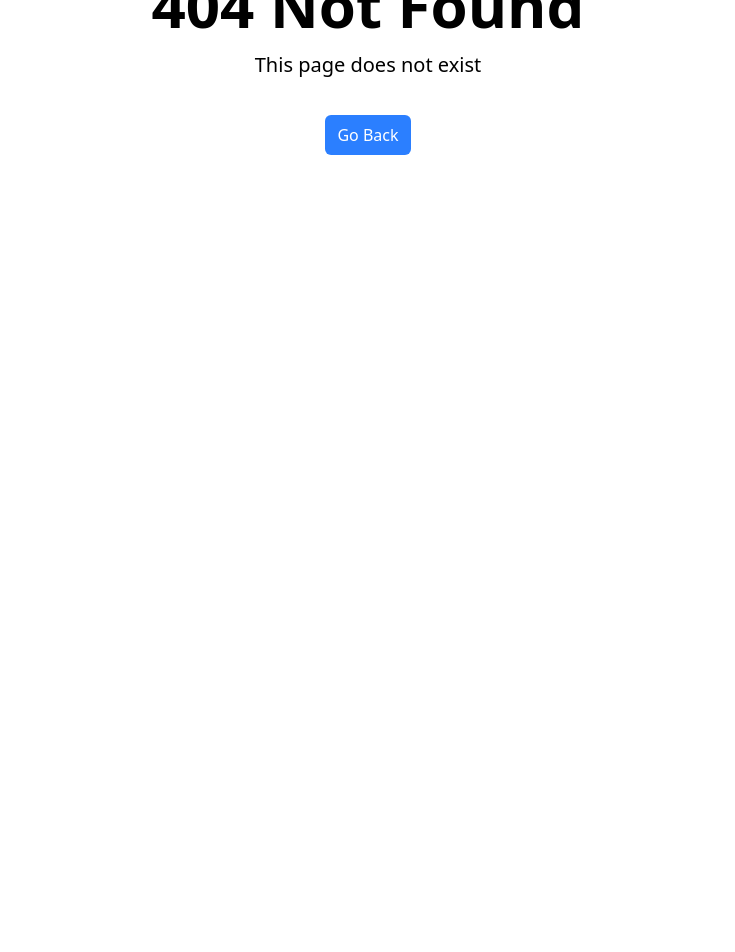
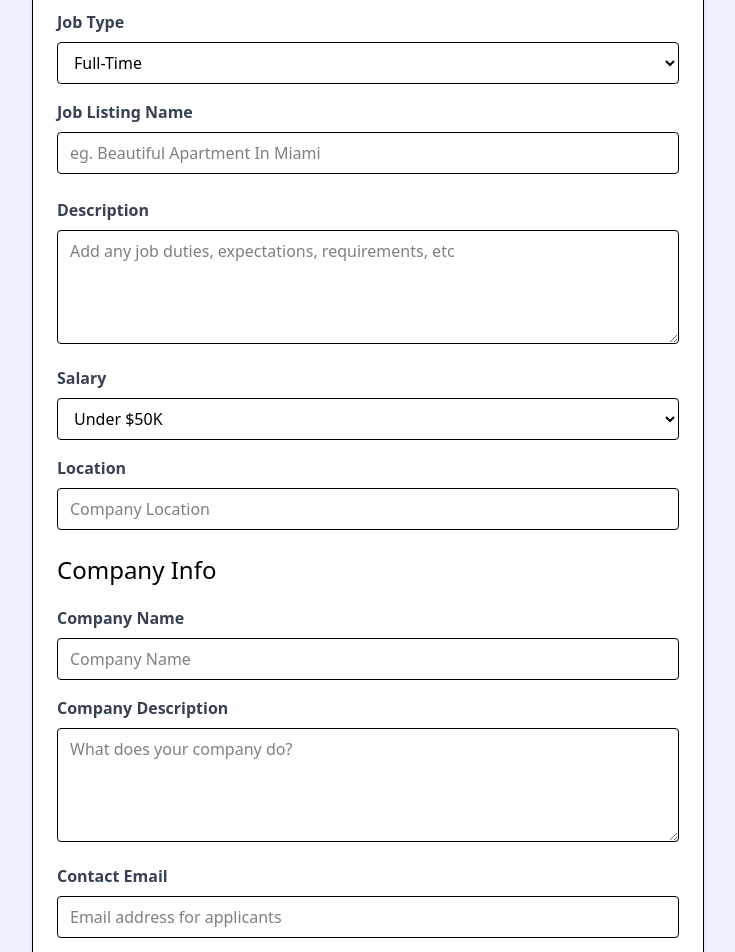
Before and after one commit to mmanoha2/react-crash-course, a React (Vite) app: page /add-job in a window 1280 px wide. Before the commit this address had no page. Shown: the part 260-1212 px from the top of the page, without its empty margins (272-1007 px from the left). Before the commit the page ends 800 px from the top, so only its background shows below. Built offline with nearby package versions, Linux system fonts and the light colour scheme.

Commit message:
Add "Add Job" page and integrate it into the routing system
Introduced a new page, `AddJobPage`, allowing users to create job listings. Updated `App.tsx` to include routing for the new page and adjusted `JobPage` to streamline state initialization for job details.

```diff
--- a/src/App.tsx
+++ b/src/App.tsx
@@ -9,6 +9,7 @@
 import JobsPage from "./pages/JobsPage.tsx";
 import PageNotFound from "./pages/PageNotFound.tsx";
 import JobPage from "./pages/JobPage.tsx";
+import AddJobPage from "./pages/AddJobPage.tsx";
 
 const App = () => {
   const router = createBrowserRouter(
@@ -17,6 +18,7 @@
         <Route path="/" element={<HomePage />} />
         <Route path="/jobs" element={<JobsPage />} />
         <Route path="/job/:id" element={<JobPage />} />
+        <Route path="/add-job" element={<AddJobPage />} />
         <Route path="*" element={<PageNotFound />} />
       </Route>,
     ),
--- /dev/null
+++ b/src/pages/AddJobPage.tsx
@@ -0,0 +1,179 @@
+const AddJobPage = () => {
+  return (
+    <section className="bg-indigo-50">
+      <div className="container m-auto max-w-2xl py-24">
+        <div className="bg-white px-6 py-8 mb-4 shadow-md rounded-md border m-4 md:m-0">
+          <form>
+            <h2 className="text-3xl text-center font-semibold mb-6">Add Job</h2>
+
+            <div className="mb-4">
+              <label
+                htmlFor="type"
+                className="block text-gray-700 font-bold mb-2"
+              >
+                Job Type
+              </label>
+              <select
+                id="type"
+                name="type"
+                className="border rounded w-full py-2 px-3"
+                required
+              >
+                <option value="Full-Time">Full-Time</option>
+                <option value="Part-Time">Part-Time</option>
+                <option value="Remote">Remote</option>
+                <option value="Internship">Internship</option>
+              </select>
+            </div>
+
+            <div className="mb-4">
+              <label className="block text-gray-700 font-bold mb-2">
+                Job Listing Name
+              </label>
+              <input
+                type="text"
+                id="title"
+                name="title"
+                className="border rounded w-full py-2 px-3 mb-2"
+                placeholder="eg. Beautiful Apartment In Miami"
+                required
+              />
+            </div>
+            <div className="mb-4">
+              <label
+                htmlFor="description"
+                className="block text-gray-700 font-bold mb-2"
+              >
+                Description
+              </label>
+              <textarea
+                id="description"
+                name="description"
+                className="border rounded w-full py-2 px-3"
+                rows={4}
+                placeholder="Add any job duties, expectations, requirements, etc"
+              ></textarea>
+            </div>
+
+            <div className="mb-4">
+              <label
+                htmlFor="type"
+                className="block text-gray-700 font-bold mb-2"
+              >
+                Salary
+              </label>
+              <select
+                id="salary"
+                name="salary"
+                className="border rounded w-full py-2 px-3"
+                required
+              >
+                <option value="Under $50K">Under $50K</option>
+                <option value="$50K - 60K">$50K - $60K</option>
+                <option value="$60K - 70K">$60K - $70K</option>
+                <option value="$70K - 80K">$70K - $80K</option>
+                <option value="$80K - 90K">$80K - $90K</option>
+                <option value="$90K - 100K">$90K - $100K</option>
+                <option value="$100K - 125K">$100K - $125K</option>
+                <option value="$125K - 150K">$125K - $150K</option>
+                <option value="$150K - 175K">$150K - $175K</option>
+                <option value="$175K - 200K">$175K - $200K</option>
+                <option value="Over $200K">Over $200K</option>
+              </select>
+            </div>
+
+            <div className="mb-4">
+              <label className="block text-gray-700 font-bold mb-2">
+                Location
+              </label>
+              <input
+                type="text"
+                id="location"
+                name="location"
+                className="border rounded w-full py-2 px-3 mb-2"
+                placeholder="Company Location"
+                required
+              />
+            </div>
+
+            <h3 className="text-2xl mb-5">Company Info</h3>
+
+            <div className="mb-4">
+              <label
+                htmlFor="company"
+                className="block text-gray-700 font-bold mb-2"
+              >
+                Company Name
+              </label>
+              <input
+                type="text"
+                id="company"
+                name="company"
+                className="border rounded w-full py-2 px-3"
+                placeholder="Company Name"
+              />
+            </div>
+
+            <div className="mb-4">
+              <label
+                htmlFor="company_description"
+                className="block text-gray-700 font-bold mb-2"
+              >
+                Company Description
+              </label>
+              <textarea
+                id="company_description"
+                name="company_description"
+                className="border rounded w-full py-2 px-3"
+                rows={4}
+                placeholder="What does your company do?"
+              ></textarea>
+            </div>
+
+            <div className="mb-4">
+              <label
+                htmlFor="contact_email"
+                className="block text-gray-700 font-bold mb-2"
+              >
+                Contact Email
+              </label>
+              <input
+                type="email"
+                id="contact_email"
+                name="contact_email"
+                className="border rounded w-full py-2 px-3"
+                placeholder="Email address for applicants"
+                required
+              />
+            </div>
+            <div className="mb-4">
+              <label
+                htmlFor="contact_phone"
+                className="block text-gray-700 font-bold mb-2"
+              >
+                Contact Phone
+              </label>
+              <input
+                type="tel"
+                id="contact_phone"
+                name="contact_phone"
+                className="border rounded w-full py-2 px-3"
+                placeholder="Optional phone for applicants"
+              />
+            </div>
+
+            <div>
+              <button
+                className="bg-indigo-500 hover:bg-indigo-600 text-white font-bold py-2 px-4 rounded-full w-full focus:outline-none focus:shadow-outline"
+                type="submit"
+              >
+                Add Job
+              </button>
+            </div>
+          </form>
+        </div>
+      </div>
+    </section>
+  );
+};
+export default AddJobPage;
--- a/src/pages/JobPage.tsx
+++ b/src/pages/JobPage.tsx
@@ -6,15 +6,7 @@
 
 const JobPage = () => {
   const { id } = useParams();
-  const [job, setJob] = useState<Job>({
-    company: { contactEmail: "", contactPhone: "", description: "", name: "" },
-    description: "",
-    id: "",
-    location: "",
-    salary: "",
-    title: "",
-    type: "",
-  });
+  const [job, setJob] = useState<Job>(undefined as any);
 
   useEffect(() => {
     const fetchJob = async () => {
```
